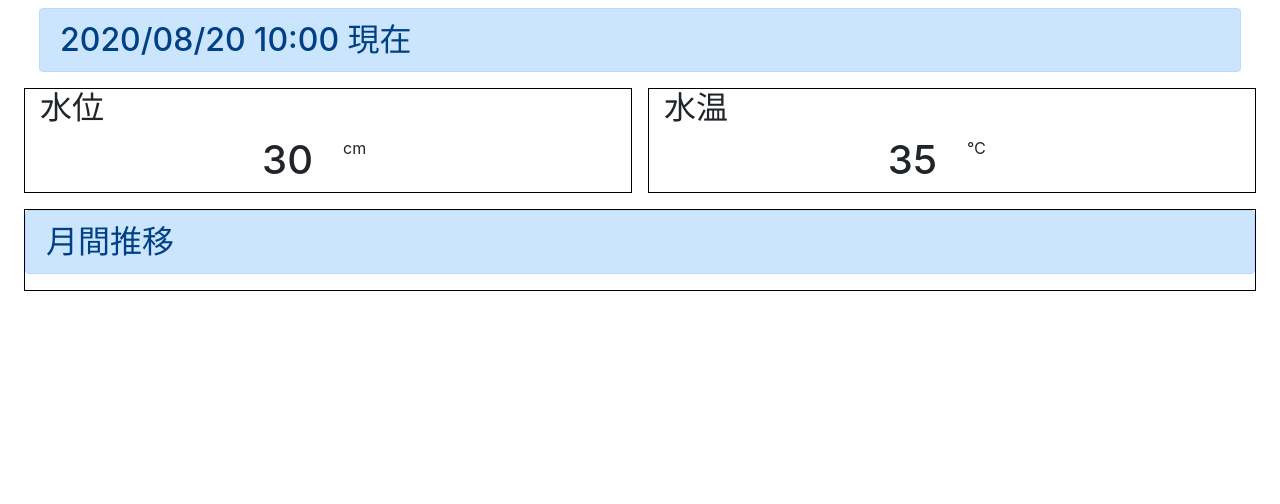
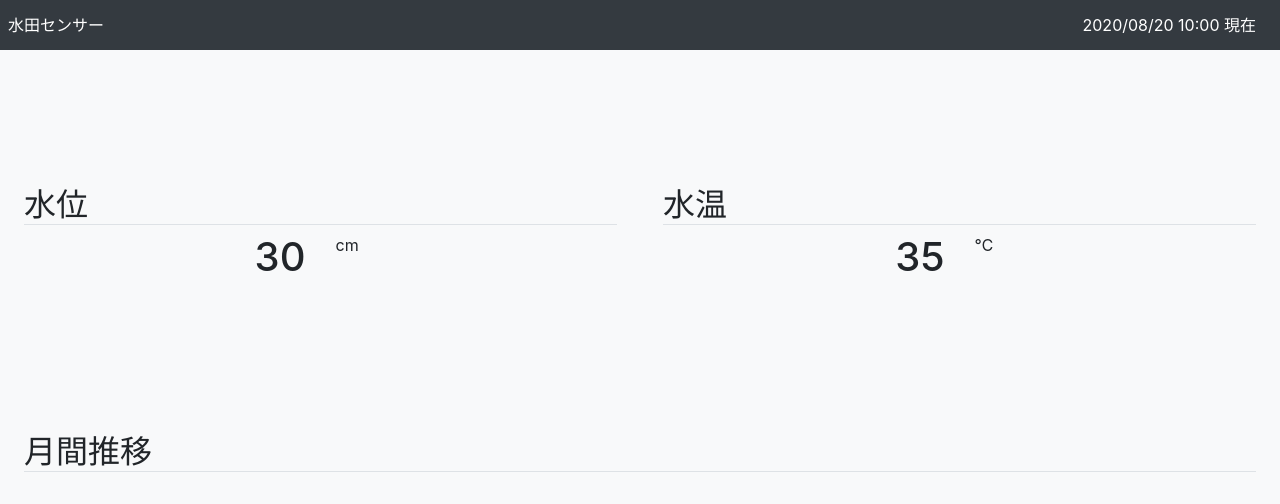
Before and after one commit to libra189/paddy-field-sensor, a React (Create React App) app: page / in a window 1280 px wide. Shown: the top 504 px of the page. Built offline with nearby package versions, Linux system fonts and the light colour scheme.

Commit message:
fix レイアウト修正

```diff
--- a/src/App.css
+++ b/src/App.css
@@ -1,11 +1,32 @@
+.site-header {
+    display: flex;
+    position: fixed;
+    justify-content: space-between;
+    width: 100%;
+    z-index: 99;
+}
+
+.site-header div {
+    font-size: 16px;
+}
+
+.gnav__menu {
+    display: flex;
+}
+
+.gnav__menu__item {
+    margin-left: 20px;
+}
+
 html, body, #root, .App {
     height: 100%;
 }
 
 main {
-    min-height: 100%;
+    height: 100%;
+    padding-top: 50px;
 }
 
-.box {
-    border: solid 1px black;
+.senser-values {
+    height: 50%;
 }
--- a/src/App.js
+++ b/src/App.js
@@ -5,20 +5,22 @@ import 'bootstrap/dist/css/bootstrap.min.css';
 function App() {
   return (
     <div className="App">
+      <header className="site-header p-2 navbar-dark bg-dark">
+        <div className="navbar-brand">水田センサー</div>
+        <nav className="gnav navbar-brand">
+          {/* <ul className="gnav__menu">
+            <li className="gnav__menu__item"><a>About</a></li>
+            <li className="gnav__menu__item"><a>Works</a></li>
+          </ul> */}
+          <div>2020/08/20 10:00 現在</div>
+        </nav>
+      </header>
 
-      {/* <nav class="navbar navbar-dark sticky-top bg-dark flex-md-nowrap p-0 shadow">
-        <a class="navbar-brand col-md-3 col-lg-2 mr-0 px-3" href="#">水田センサー</a>
-      </nav> */}
-
-      <main role="main" className="px-md-4">
-        <div className="container-fluid">
-          <div className="">
-            <div className="row py-2">
-              <div className="col-12">
-                <h1 className="h2 alert alert-primary">2020/08/20 10:00 現在</h1>
-              </div>
+      <main role="main" className="px-md-4 bg-light">
+        <div className="senser-values mb-2">
+          <div className="row align-items-center h-100">
             <div className="col-sm box mr-2">
-                <h1 className="h2">水位</h1>
+              <h2 className="h2 border-bottom">水位</h2>
               <div className="row justify-content-center">
                 <div className="col-4 text-right h1">
                   30
@@ -29,7 +31,7 @@ function App() {
               </div>
             </div>
             <div className="col-sm box ml-2">
-                <h1 className="h2">水温</h1>
+              <h2 className="h2 border-bottom">水温</h2>
               <div className="row justify-content-center">
                 <div className="col-4 text-right h1">
                   35
@@ -41,13 +43,8 @@ function App() {
             </div>
           </div>
         </div>
-        </div>
-        <div className="box mt-2">
-          <div className="row">
-            <div className="col">
-              <h1 className="h2 alert alert-primary">月間推移</h1>
-            </div>
-          </div>
+        <div className="change-of-month">
+          <h2 className="h2 border-bottom">月間推移</h2>
         </div>
       </main>
     </div>
```
Lines whose indentation alone changed are shown as unchanged.
